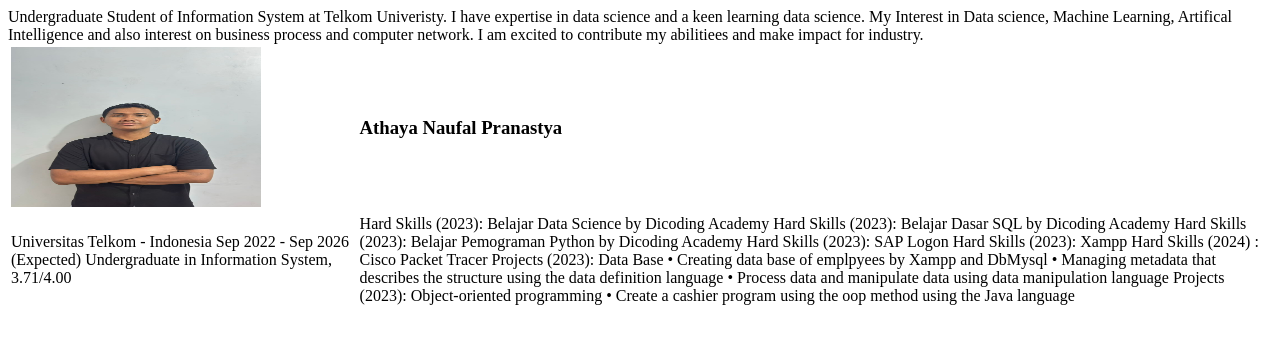
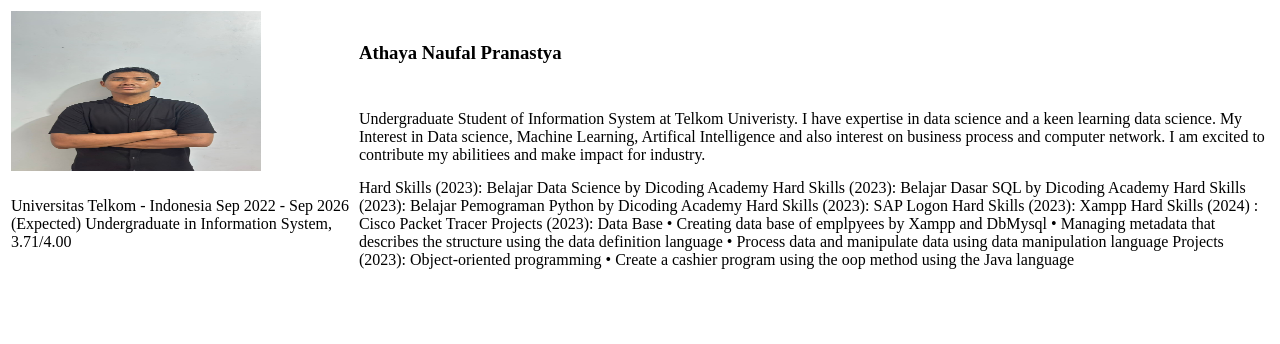
Before and after one commit to athayanaufal/BiodataAthaya, a plain HTML site: page index.html in a window 1280 px wide. Drawn offline with Linux system fonts and the light colour scheme.

Commit message:
Update index.html

```diff
--- a/index.html
+++ b/index.html
@@ -15,7 +15,7 @@
     </tr>
     <tr>
 
-        <td">Undergraduate Student of Information System at Telkom Univeristy. I have expertise in data science and a keen learning data science.
+        <td>Undergraduate Student of Information System at Telkom Univeristy. I have expertise in data science and a keen learning data science.
             My Interest in Data science, Machine Learning, Artifical Intelligence and also interest on business process and computer network. I am
             excited to contribute my abilitiees and make impact for industry.</td>
     </tr>
```
